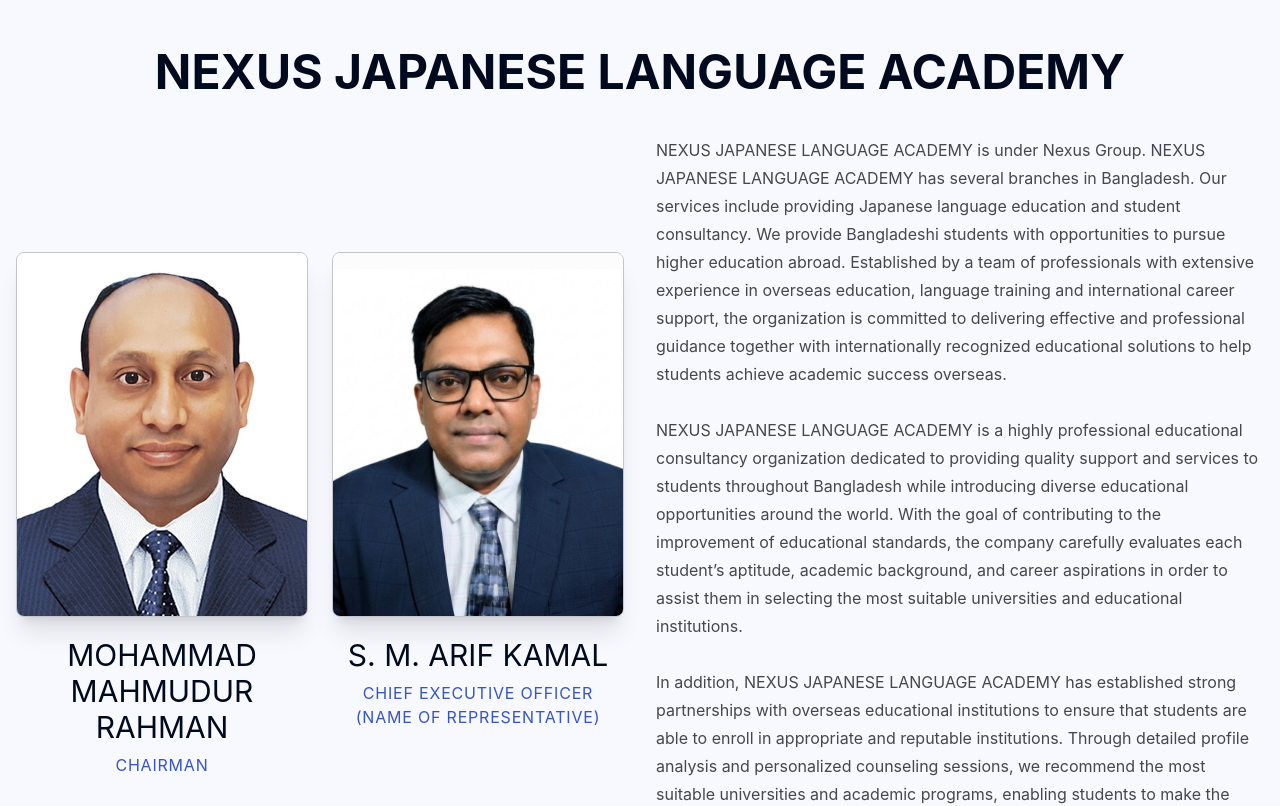
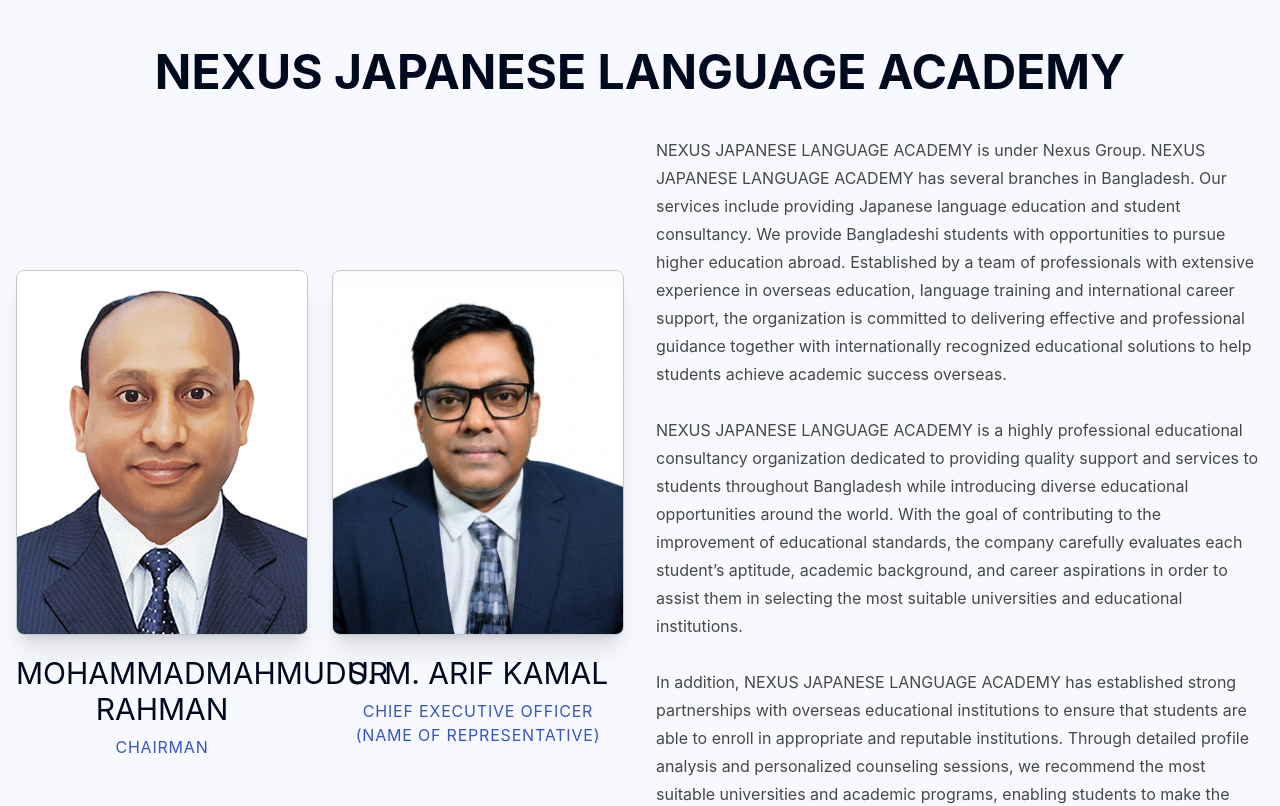
Before and after one commit to beats8792-design/nexus-landing, a Next.js app: page / in a window 1280 px wide. Shown: the top 806 px of the page. Built offline with nearby package versions, Linux system fonts and the light colour scheme.

Commit message:
Update About.tsx

```diff
--- a/components/section/About.tsx
+++ b/components/section/About.tsx
@@ -62,14 +62,14 @@
                 <div className="relative aspect-[4/5] overflow-hidden rounded-xl shadow-xl border border-outline-variant">
                   <Image
                     src="/images/ceo (2).jpeg"
-                    alt="MOHAMMAD MAHMUDUR RAHMAN"
+                    alt="MOHAMMADMAHMUDUR RAHMAN"
                     fill
                     className="object-cover"
                   />
                 </div>
 
                 <h2 className="mt-5 text-primary text-2xl sm:text-3xl font-headline-lg">
-                  MOHAMMAD MAHMUDUR RAHMAN
+                  MOHAMMADMAHMUDUR RAHMAN
                 </h2>
 
                 <div className="mt-2 text-secondary text-sm md:text-base uppercase tracking-wider">
```
